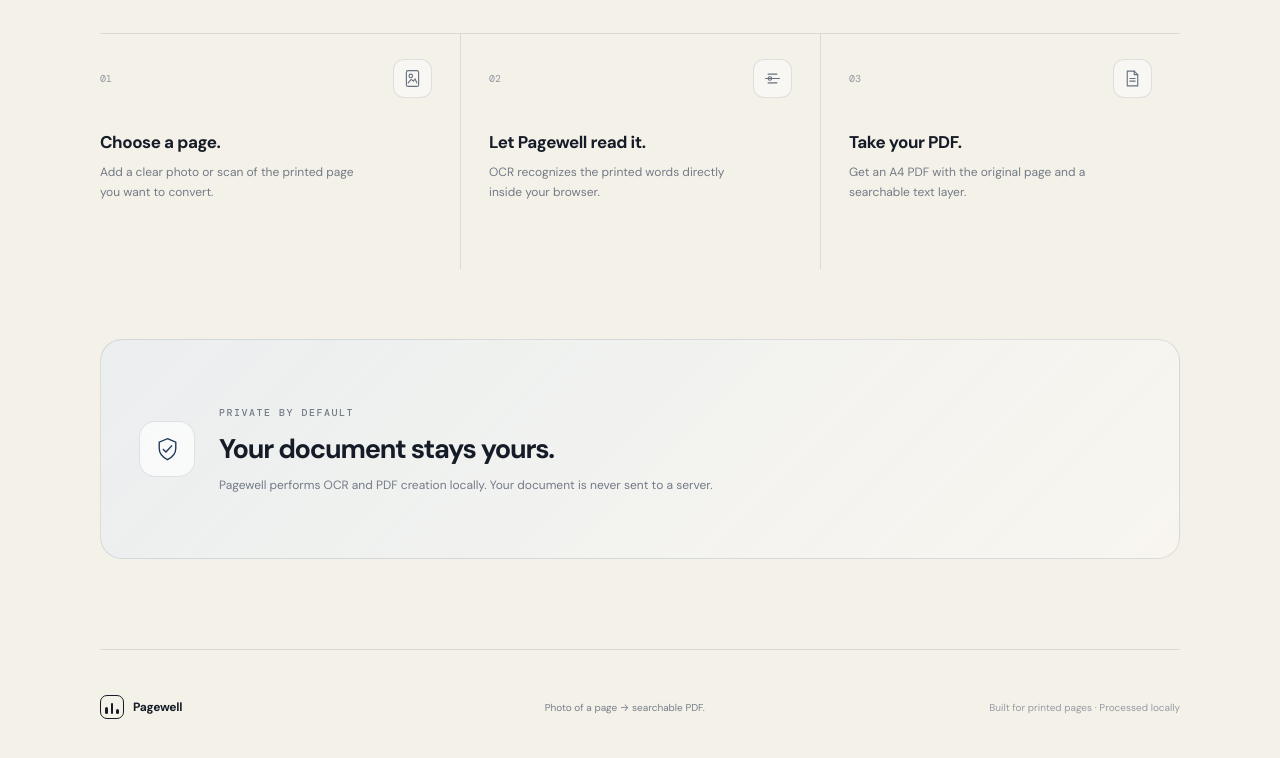
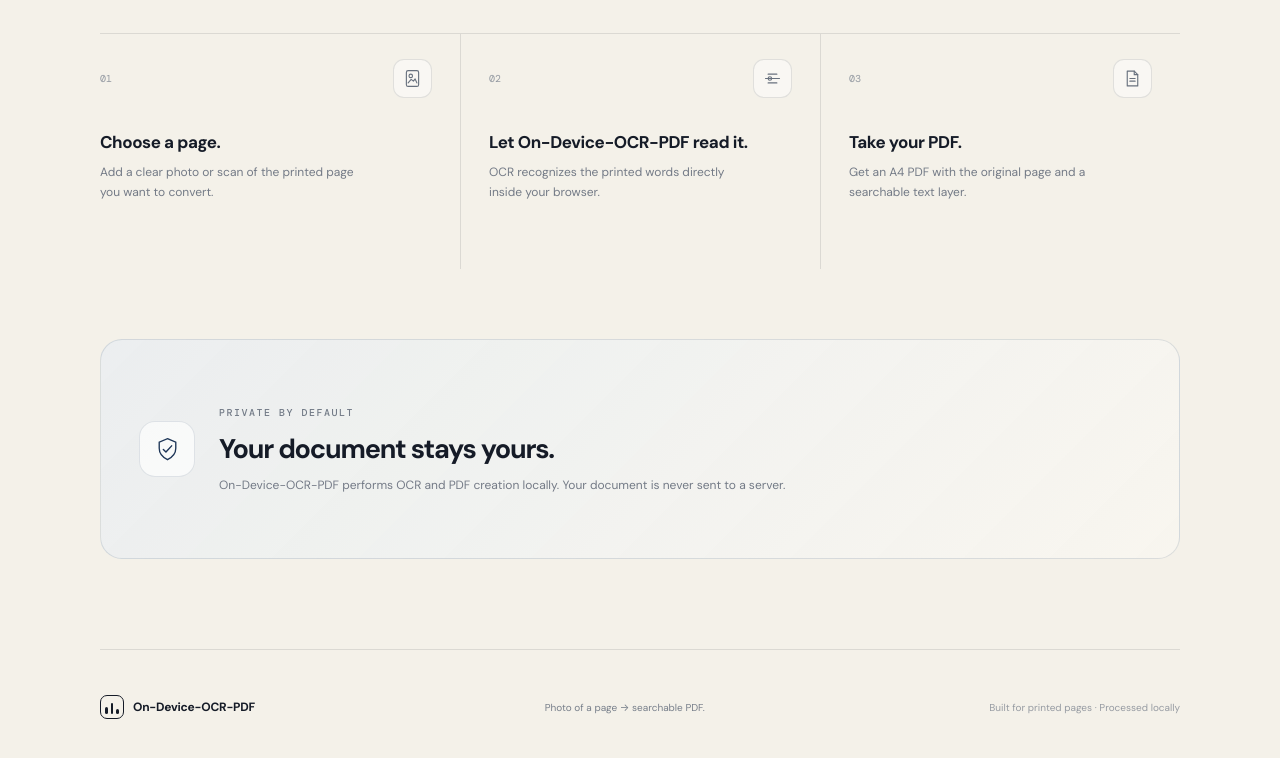
Before and after one commit to itzhaydar/pagewell, a plain HTML site: page index.html in a window 1280 px wide. Shown: the part 1414-2172 px from the top of the page. Drawn offline with nearby package versions, Linux system fonts and the light colour scheme.

Commit message:
Update index.html

```diff
--- a/index.html
+++ b/index.html
@@ -4,10 +4,11 @@
   <meta charset="utf-8">
   <meta name="viewport" content="width=device-width, initial-scale=1">
   <meta name="theme-color" content="#f4f1ea">
-  <meta name="description" content="Pagewell turns photos of printed pages into searchable PDFs entirely on your device.">
+  <meta name="description" content="On-Device-OCR-PDF turns photos of printed pages into searchable PDFs entirely on your device.">
   <meta name="color-scheme" content="light">
 
-  <title>Pagewell — Photo to searchable PDF</title>
+  <title>On-Device-OCR-PDF
+ — Photo to searchable PDF</title>
 
   <link rel="preconnect" href="https://fonts.googleapis.com">
   <link rel="preconnect" href="https://fonts.gstatic.com" crossorigin>
@@ -28,14 +29,14 @@
     <!-- HEADER -->
     <header class="site-header">
 
-      <a class="brand" href="./" aria-label="Pagewell home">
+      <a class="brand" href="./" aria-label="On-Device-OCR-PDF home">
         <span class="brand-symbol" aria-hidden="true">
           <span></span>
           <span></span>
           <span></span>
         </span>
 
-        <span class="brand-name">Pagewell</span>
+        <span class="brand-name">On-Device-OCR-PDF</span>
       </a>
 
       <div class="header-status">
@@ -87,7 +88,7 @@
 
 
       <!-- WORKSPACE -->
-      <section class="workspace" aria-label="Pagewell document workspace">
+      <section class="workspace" aria-label="On-Device-OCR-PDF document workspace">
 
         <!-- UPLOAD -->
         <div
@@ -597,7 +598,7 @@
                 </div>
               </div>
 
-              <h3>Let Pagewell read it.</h3>
+              <h3>Let On-Device-OCR-PDF read it.</h3>
 
               <p>
                 OCR recognizes the printed words directly inside your browser.
@@ -664,7 +665,7 @@
             <h2>Your document stays yours.</h2>
 
             <p>
-              Pagewell performs OCR and PDF creation locally.
+              On-Device-OCR-PDF performs OCR and PDF creation locally.
               Your document is never sent to a server.
             </p>
           </div>
@@ -686,7 +687,7 @@
           <span></span>
         </span>
 
-        <strong>Pagewell</strong>
+        <strong>On-Device-OCR-PDF</strong>
       </div>
 
       <p>
@@ -706,7 +707,7 @@
     <div class="noscript">
       <div>
         <strong>JavaScript is required.</strong>
-        <p>Pagewell uses your browser to perform OCR and create searchable PDFs.</p>
+        <p>On-Device-OCR-PDF uses your browser to perform OCR and create searchable PDFs.</p>
       </div>
     </div>
   </noscript>
```
